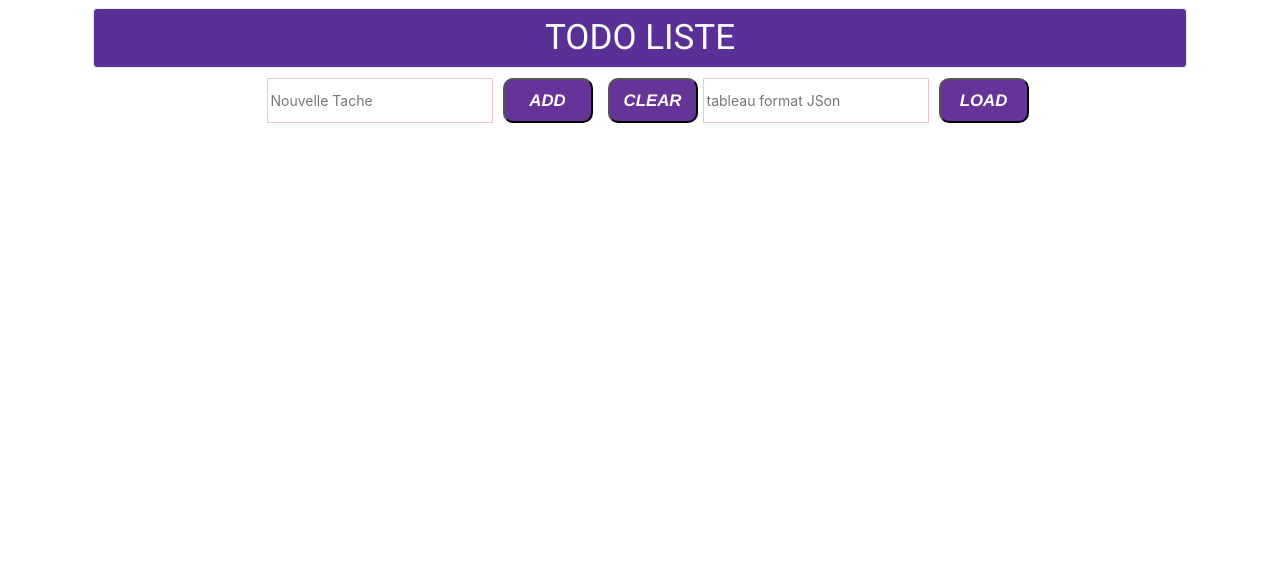
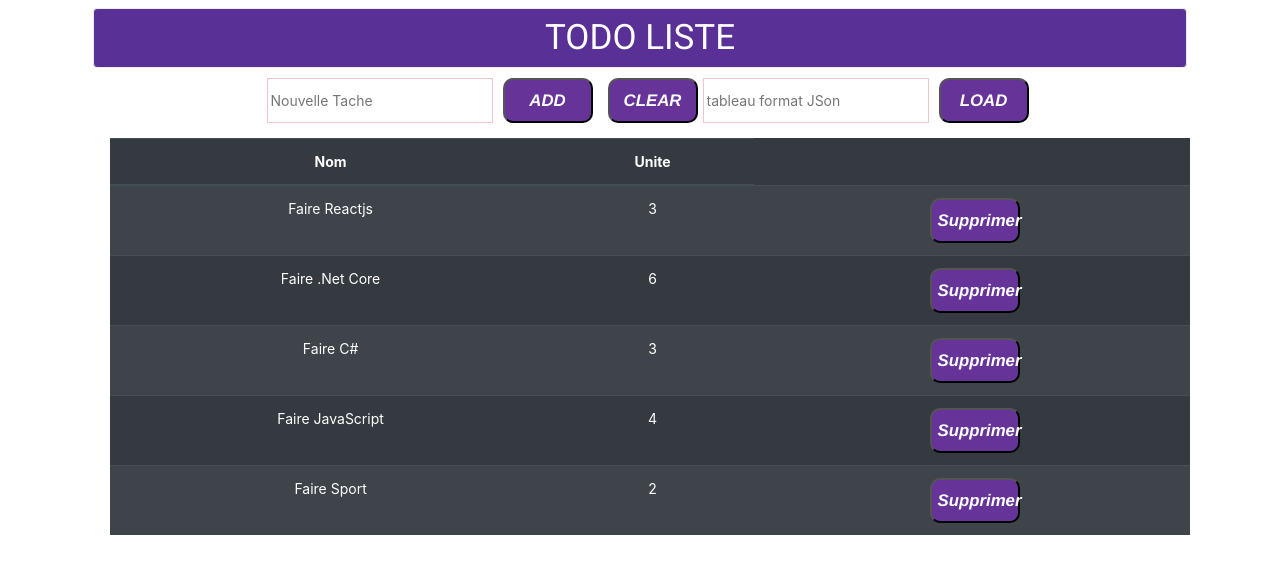
Before and after one commit to DialloAbdou/ToDO, a React (Create React App) app: page / in a window 1280 px wide. Shown: the top 574 px of the page. Built offline with nearby package versions, Linux system fonts and the light colour scheme.

Commit message:
Ajout d'un composant tache

```diff
--- a/src/App.js
+++ b/src/App.js
@@ -1,5 +1,5 @@
 import React, { Component } from 'react'
-import Task from './containers/Task/Task'
+import Tasks from './containers/Tasks/Tasks'
 import Titre from './components/Titre/Titre'
 import Imput from './components/combos/Imput/Imput'
 import Bouton from './components/boutons/Bouton'
@@ -8,10 +8,9 @@ class App extends Component {
       return (
          <div className="container">
             <Titre>TODO LISTE</Titre>
-              <Task />
+              <Tasks />
          </div>
       )
    }
 }
-
 export default App;
--- a/src/components/boutons/Bouton.js
+++ b/src/components/boutons/Bouton.js
@@ -1,7 +1,7 @@
 import React from 'react'
 import classes from'./policeBouton/Bouton.module.css'
-const Bouton=({children})=>{
-    const CssBtn = `${classes.policeBouton}`
+const Bouton=({children, CssBtn})=>{
+    CssBtn = `${classes.policeBouton}`
     return(
         <button className={CssBtn}>{children}</button>
     )
--- a/src/containers/Task/Task.js
+++ /dev/null
@@ -1,23 +0,0 @@
-import React, { Component } from 'react';
-import "../TaskPolice/Task.css"
-import Imput  from '../../components/combos/Imput/Imput'
-import Bouton  from '../../components/boutons/Bouton'
-
-class Task extends Component {
-
-    render() {
-        return (
-            <div className="container taskPolice">
-              <Imput placeholder="Nouvelle Tache"/>
-              <Bouton>ADD</Bouton>
-              <Bouton>CLEAR</Bouton>
-              <Imput placeholder="tableau format JSon "/>
-              <Bouton>LOAD</Bouton>
-
-
-            </div>
-        )
-
-    }
-}
-export default Task;
--- /dev/null
+++ b/src/containers/TaskPolice/Task.module.css
@@ -0,0 +1,5 @@
+.tacheCss{
+    margin-top: 15px;
+    padding-top: 10px;
+
+}
--- /dev/null
+++ b/src/containers/Tasks/Task.js
@@ -0,0 +1,14 @@
+import React from 'react'
+import Bouton from '../../components/boutons/Bouton'
+const Task = ({ nom, unite, supprimer, clik }) => {
+    return (
+        <>
+            <td>{nom}</td>
+            <td>{unite}</td>
+            <td><Bouton>Supprimer</Bouton></td>
+
+        </>
+
+    )
+}
+export default Task
--- /dev/null
+++ b/src/containers/Tasks/Tasks.js
@@ -0,0 +1,62 @@
+import React, { Component } from 'react';
+import Task from './Task'
+import "../TaskPolice/Task.css"
+import Imput from '../../components/combos/Imput/Imput'
+import Bouton from '../../components/boutons/Bouton'
+import classes from '../TaskPolice/Task.module.css'
+
+class Tasks extends Component {
+    state = {
+        tasks: [
+            { id: 1, nom: "Faire Reactjs", unite: 3 },
+            { id: 2, nom: "Faire .Net Core", unite: 6 },
+            { id: 3, nom: "Faire C#", unite: 3 },
+            { id: 4, nom: "Faire JavaScript", unite: 4 },
+            { id: 5, nom: "Faire Sport", unite: 2 },
+
+        ]
+    }
+
+    render() {
+        const { tasks } = this.state
+        const taskCss = `${classes.tacheCss} table table-striped table-dark`
+        return (
+            <div className="container taskPolice">
+                <Imput placeholder="Nouvelle Tache" />
+                <Bouton>ADD</Bouton>
+                <Bouton>CLEAR</Bouton>
+                <Imput placeholder="tableau format JSon " />
+                <Bouton>LOAD</Bouton>
+
+                <table className ={taskCss}>
+                    <thead>
+                        <tr>
+                            <th>Nom</th>
+                            <th>Unite</th>
+                        </tr>
+                    </thead>
+                    <tbody>
+                        {tasks.map(t => {
+                            return (
+                                 <tr key={t.id}>
+                                   <Task
+                                     nom ={t.nom}
+                                     unite={t.unite}
+                                    />
+                                 </tr>
+                                // <tr key={t.id}>
+                                //     <td>{t.nom}</td>
+                                //     <td>{t.unite}</td>
+                                // </tr>
+                            )
+                        })}
+
+                    </tbody>
+
+                </table>
+            </div>
+        )
+
+    }
+}
+export default Tasks;
```
Also changed, not shown: 1 other file (tests, documents, lock files or other folders).
